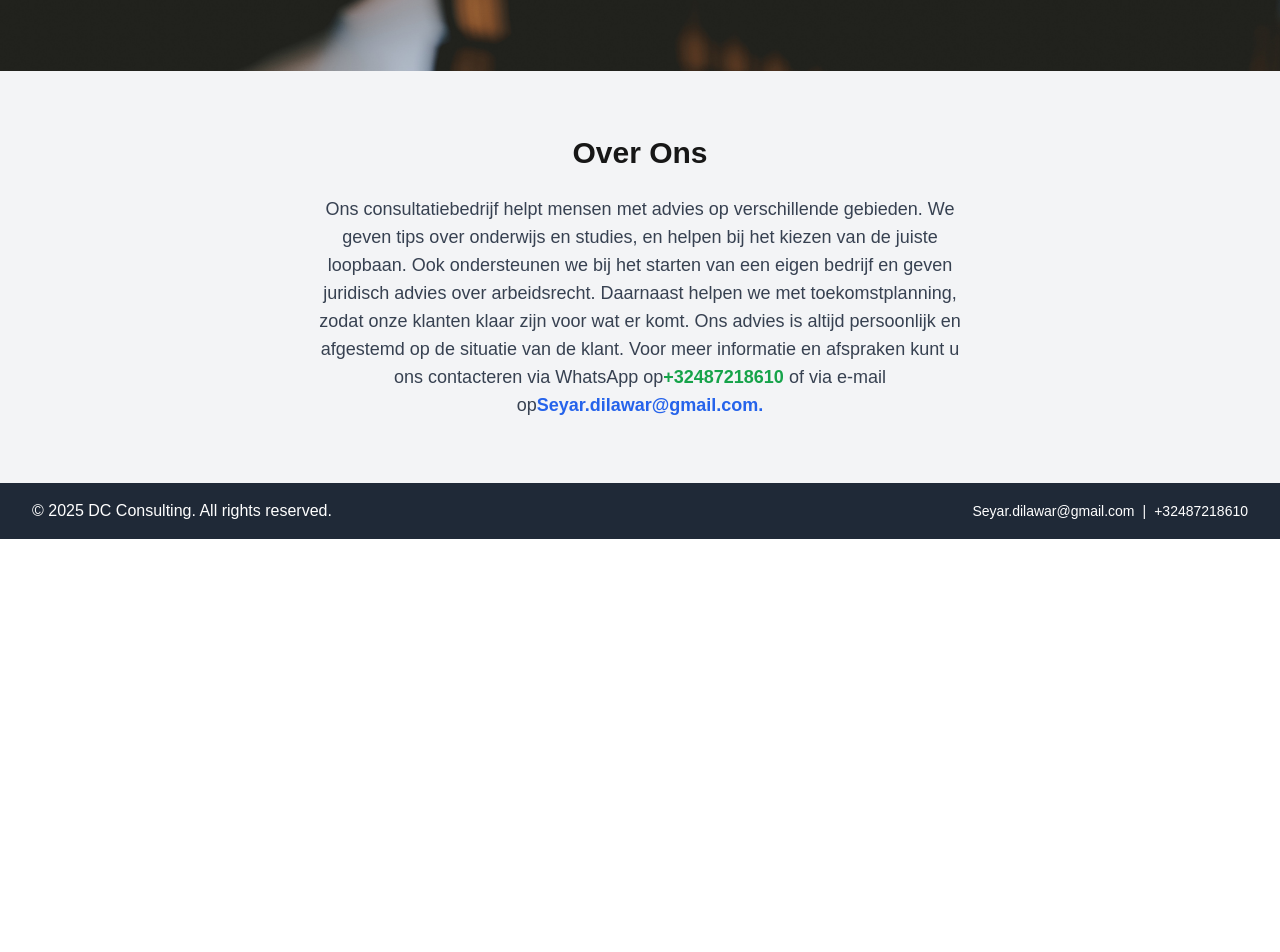
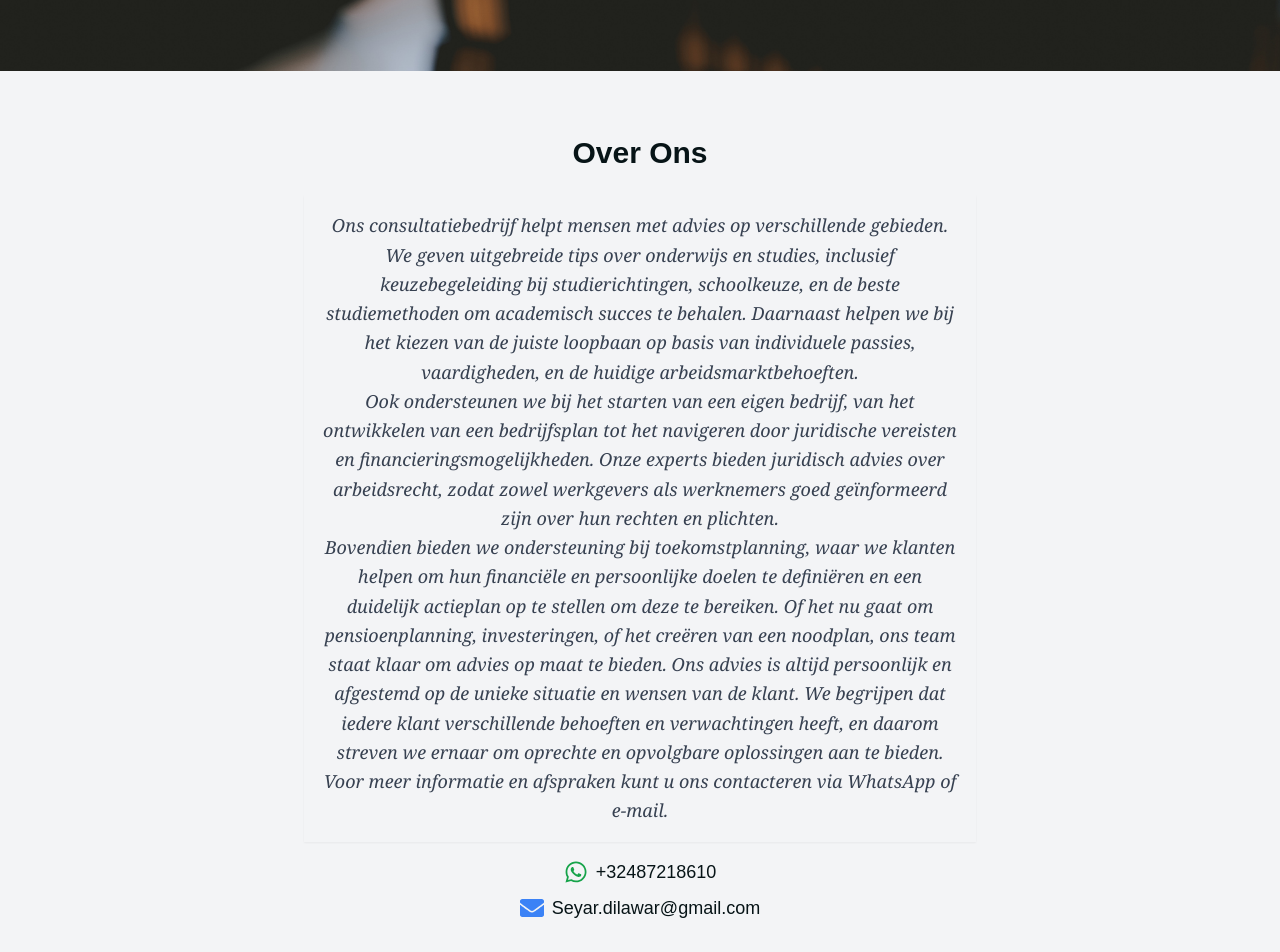
Before and after one commit to Bushra-88/consulting, a Next.js app in the folder dc-consulting/: page / in a window 1280 px wide. Shown: the part 880-1832 px from the top of the page. Before the commit the page ends 1419 px from the top, so only its background shows below. Built offline with nearby package versions, Linux system fonts and the light colour scheme.

Commit message:
Update About section

```diff
--- a/dc-consulting/components/About.jsx
+++ b/dc-consulting/components/About.jsx
@@ -1,22 +1,59 @@
+"use client";
+import Link from "next/link";
+import { FaWhatsapp, FaEnvelope } from "react-icons/fa";
+import { useEffect, useState } from "react";
+
 const About = () => {
+  const [isVisible, setIsVisible] = useState(false);
+
+  useEffect(() => {
+    const observer = new IntersectionObserver(
+      ([entry]) => {
+        if (entry.isIntersecting) {
+          setIsVisible(true);
+          observer.disconnect(); // Stop observing after it becomes visible
+        }
+      },
+      { threshold: 0.1 } // Trigger when 10% of the element is visible
+    );
+
+    const aboutSection = document.getElementById("about");
+    if (aboutSection) {
+      observer.observe(aboutSection);
+    }
+
+    return () => {
+      if (aboutSection) {
+        observer.unobserve(aboutSection); // Cleanup observer on unmount
+      }
+    };
+  }, []);
+
   return (
-    <section className="px-8 py-16 bg-gray-100">
-      <h2 className="text-3xl font-bold text-center mb-6">Over Ons</h2>
-      <p className="text-lg text-gray-700 max-w-2xl mx-auto text-center">
-        Ons consultatiebedrijf helpt mensen met advies op verschillende gebieden.
-        We geven tips over onderwijs en studies, en helpen bij het kiezen van de
-        juiste loopbaan. Ook ondersteunen we bij het starten van een eigen bedrijf
-        en geven juridisch advies over arbeidsrecht. Daarnaast helpen we met
-        toekomstplanning, zodat onze klanten klaar zijn voor wat er komt. Ons advies
-        is altijd persoonlijk en afgestemd op de situatie van de klant.
-        Voor meer informatie en afspraken kunt u ons contacteren via WhatsApp op
-        <a href="https://wa.me/32487218610" target="_blank" rel="noopener noreferrer" className="text-green-600 font-bold">
-           +32487218610
-        </a> of via e-mail op
-        <a href="mailto:Seyar.dilawar@gmail.com" className="text-blue-600 font-bold">
-         Seyar.dilawar@gmail.com.
-        </a>
+    <section
+      id="about"
+      className={`px-8 py-16 bg-gray-100 transition-opacity duration-700 transform ${isVisible ? 'opacity-100 translate-y-0' : 'opacity-0 translate-y-10'}`}
+    >
+      <h2 className="text-3xl font-bold text-center mb-6 text-customDark hover:text-sky-600">Over Ons</h2>
+      <p className="text-lg text-gray-700 max-w-2xl mx-auto text-center italic leading-relaxed p-4 font-serif shadow-sm">
+        Ons consultatiebedrijf helpt mensen met advies op verschillende gebieden. We geven uitgebreide tips over onderwijs en studies, inclusief keuzebegeleiding bij studierichtingen, schoolkeuze, en de beste studiemethoden om academisch succes te behalen. Daarnaast helpen we bij het kiezen van de juiste loopbaan op basis van individuele passies, vaardigheden, en de huidige arbeidsmarktbehoeften.
+        <br />
+        Ook ondersteunen we bij het starten van een eigen bedrijf, van het ontwikkelen van een bedrijfsplan tot het navigeren door juridische vereisten en financieringsmogelijkheden. Onze experts bieden juridisch advies over arbeidsrecht, zodat zowel werkgevers als werknemers goed geïnformeerd zijn over hun rechten en plichten.
+        <br />
+        Bovendien bieden we ondersteuning bij toekomstplanning, waar we klanten helpen om hun financiële en persoonlijke doelen te definiëren en een duidelijk actieplan op te stellen om deze te bereiken. Of het nu gaat om pensioenplanning, investeringen, of het creëren van een noodplan, ons team staat klaar om advies op maat te bieden.
+
+        Ons advies is altijd persoonlijk en afgestemd op de unieke situatie en wensen van de klant. We begrijpen dat iedere klant verschillende behoeften en verwachtingen heeft, en daarom streven we ernaar om oprechte en opvolgbare oplossingen aan te bieden. Voor meer informatie en afspraken kunt u ons contacteren via WhatsApp of e-mail.
       </p>
+      <div className="flex flex-col items-center mt-4">
+        <Link href="https://wa.me/32487218610" target="_blank" rel="noopener noreferrer" className="flex items-center mb-2"> {/* WhatsApp number */}
+          <FaWhatsapp className="w-6 h-6 mr-2 text-green-600" />
+          <span className="text-lg text-customDark hover:text-sky-700 hover:underline">+32487218610</span>
+        </Link>
+        <Link href="mailto:Seyar.dilawar@gmail.com" className="flex items-center"> {/* Email */}
+          <FaEnvelope className="w-6 h-6 mr-2 text-blue-500 " />
+          <span className="text-lg text-customDark hover:text-sky-700 hover:underline">Seyar.dilawar@gmail.com</span>
+        </Link>
+      </div>
     </section>
   );
 };
```
